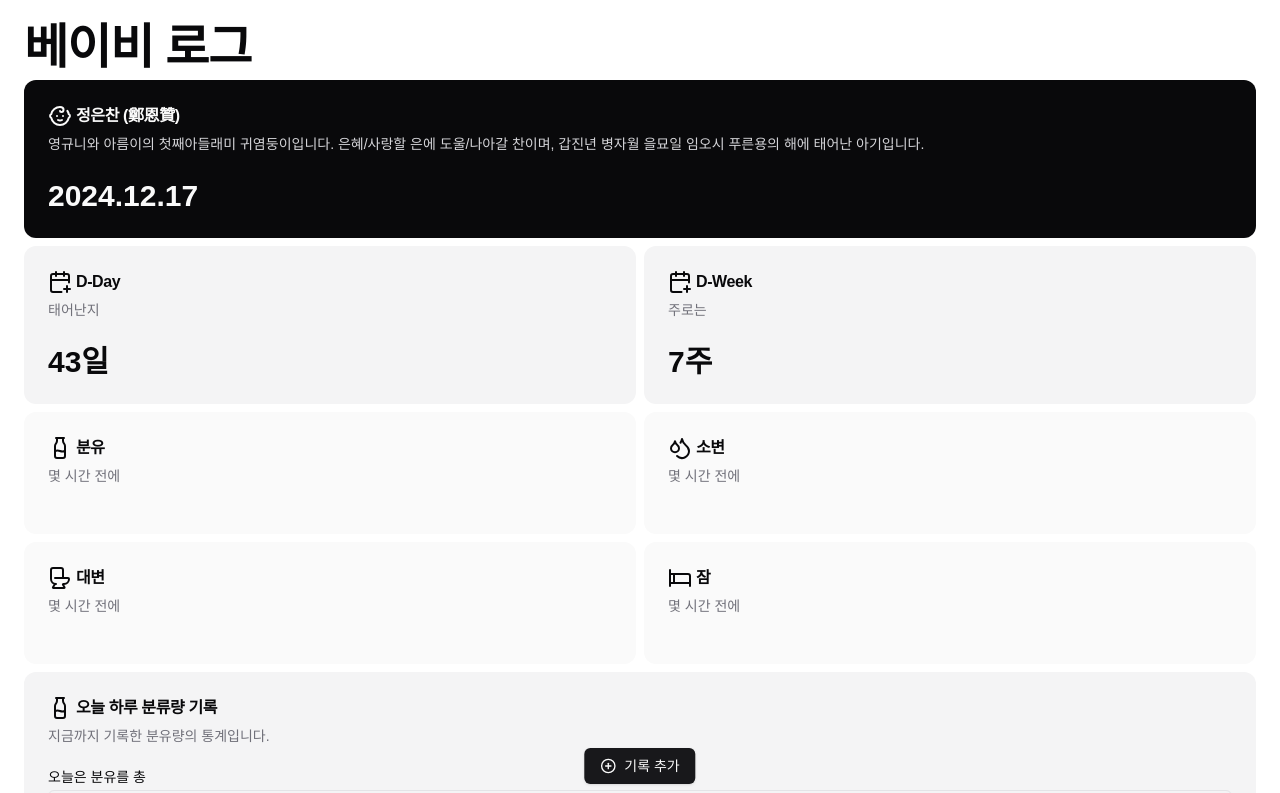
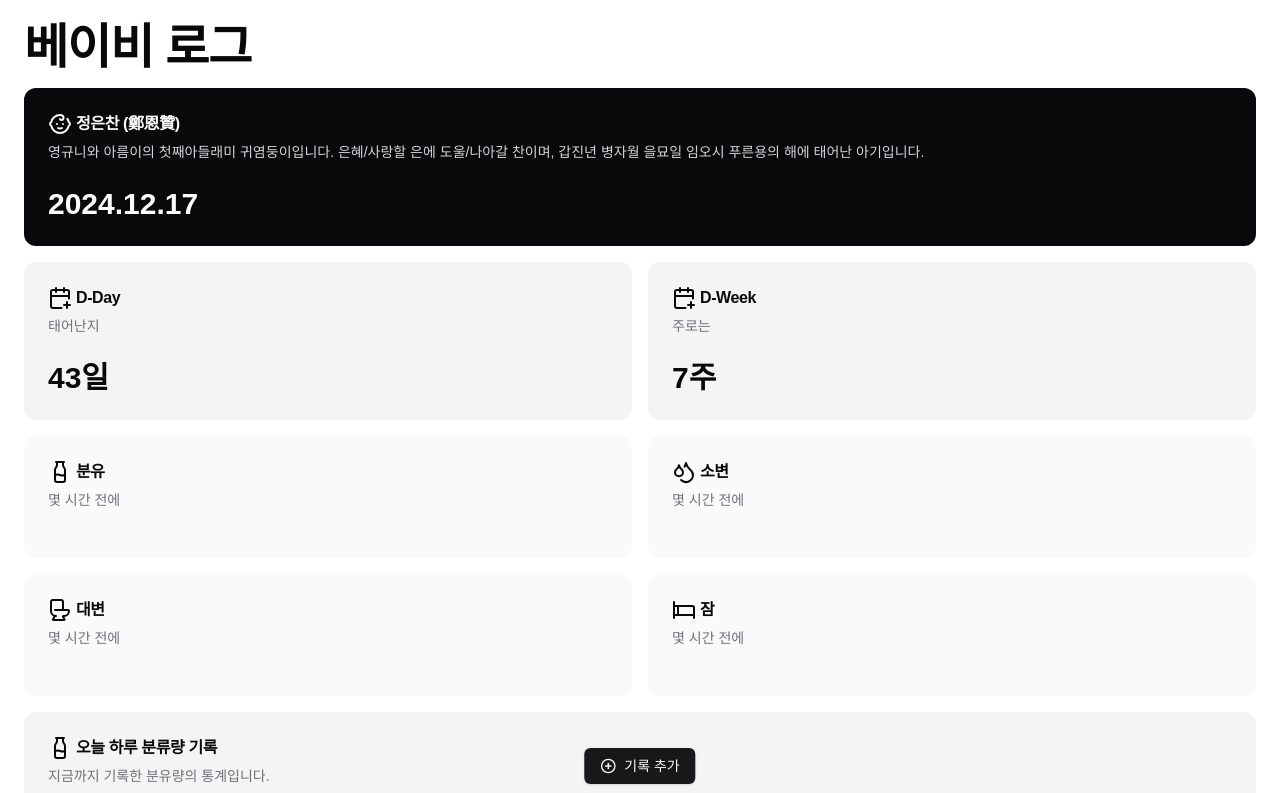
Before and after one commit to inpiniti/baby, a Next.js app: page / in a window 1280 px wide. Shown: the top 793 px of the page. Built offline with nearby package versions, Linux system fonts and the light colour scheme; no server answers; the database is empty.

Commit message:
UI 레이아웃 개선: 요소 간의 간격을 늘려 가독성 향상

```diff
--- a/app/page.tsx
+++ b/app/page.tsx
@@ -68,20 +68,20 @@ export default function Home() {
   };
 
   return (
-    <div className="flex flex-col gap-2 p-4">
+    <div className="flex flex-col gap-4 p-4">
       <h1 className="scroll-m-20 text-4xl font-extrabold tracking-tight lg:text-5xl">
         베이비 로그
       </h1>
       <Profile />
-      <div className="flex gap-2">
+      <div className="flex gap-4">
         <Day />
         <Week />
       </div>
-      <div className="flex gap-2">
+      <div className="flex gap-4">
         <LastMilk list={list} />
         <LastPee list={list} />
       </div>
-      <div className="flex gap-2">
+      <div className="flex gap-4">
         <LastPoop list={list} />
         <LastSleep list={list} />
       </div>
```
